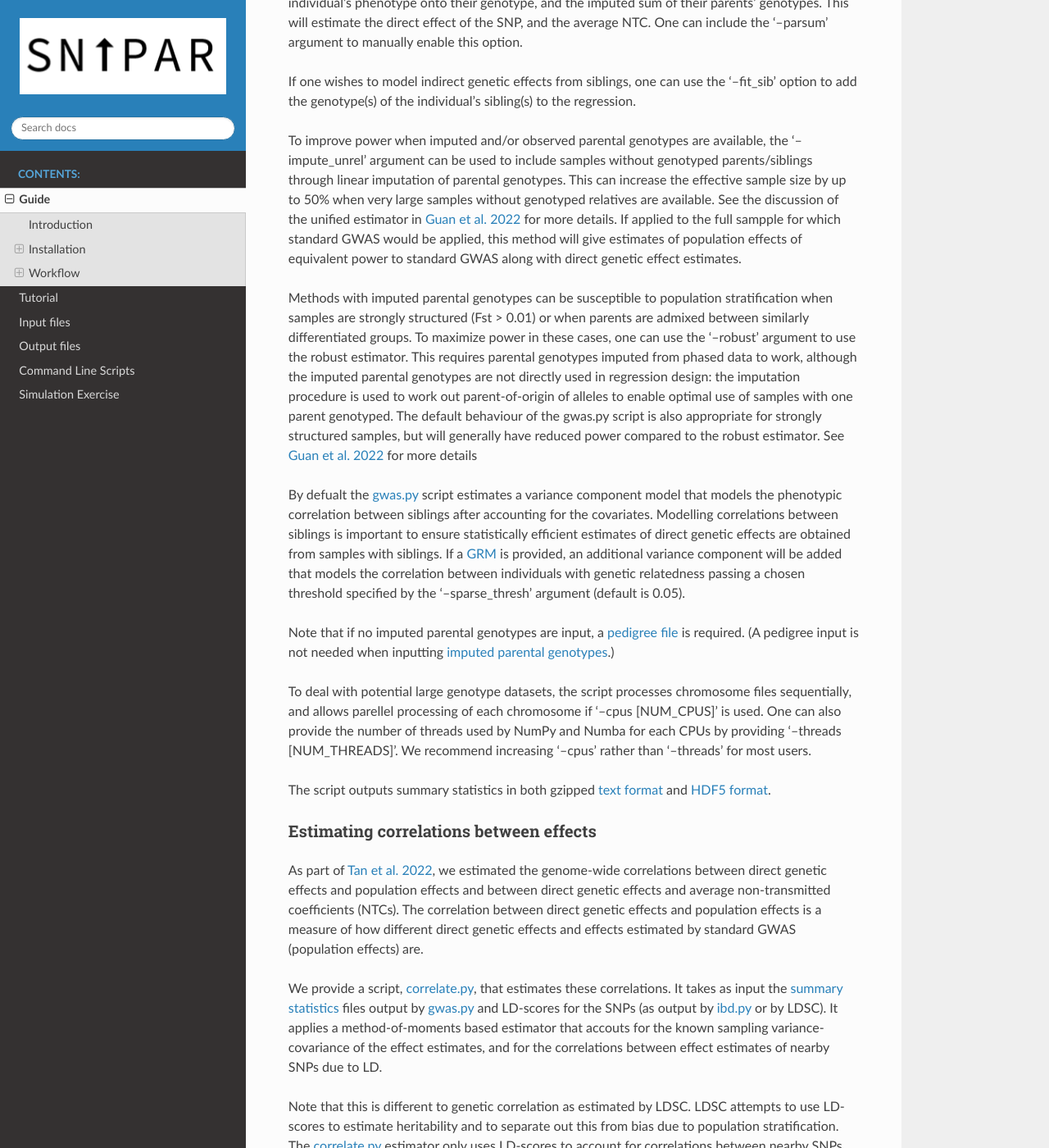
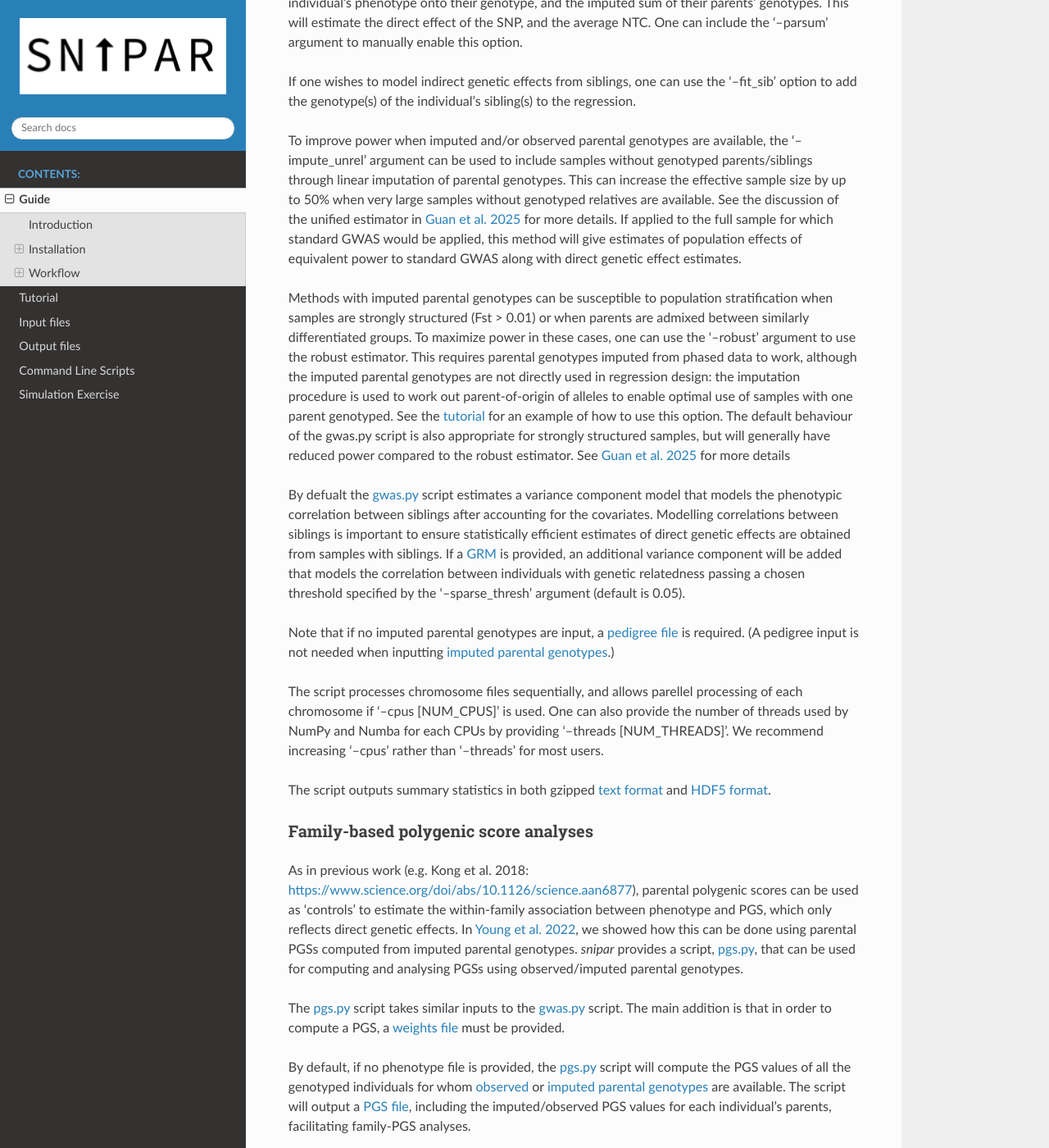
Before and after one commit to AlexTISYoung/snipar, a Sphinx documentation site: the page built from docs/guide.rst, in a window 1280 px wide and 1400 px high, scrolled down 6051 px. Shown: the whole window at 82% size. Built offline with Sphinx 7.4.7 and the Read the Docs theme 3.1.0, drawn with Linux system fonts in a browser that asks for light colours; some of the changed text lies outside the part shown.

Commit message:
improve documentation

```diff
--- a/docs/guide.rst
+++ b/docs/guide.rst
@@ -19,15 +19,15 @@
 A method for adjusting family-PGS analyses for assortative mating is described in `Young et al. 2023 <https://www.biorxiv.org/content/10.1101/2023.07.10.548458v1>`_.
 
 Additional family-GWAS estimators that maximize power by inclusion of samples without genotyped first-degree relatives
-and for samples with strong structure and/or admixutre (the robust estimator) are described in `Guan et al. 2022 <https://www.nature.com/articles/s41588-025-02118-0>`_.
-See the :ref:`tutorial <tutorial>` for an example of using the robust estimator, which requires imputation from phased data to be performed first.
+and for samples with strong structure and/or admixutre (the robust estimator) are described in `Guan et al. 2025 <https://www.nature.com/articles/s41588-025-02118-0>`_.
 This paper also describes the linear mixed model implemented in *snipar* for family-GWAS and PGS analyses: this
 models correlations between siblings and between other relatives using a sparse genetic relationship matrix, :ref:`GRM <GRM>`.
 
 Installation
 ------------
 
-*snipar* currently supports Python 3.7-3.9 on Linux, Windows, and Mac OSX. We recommend using Anaconda 3 (https://store.continuum.io/cshop/anaconda/).
+*snipar* currently supports Python 3.7-3.9 on Linux, Windows, and Mac OSX.
+We recommend installing using pip in an Anaconda environment as the most reliable way to install *snipar* and its dependencies.
 
 Installing Using pip
 ~~~~~~~~~~~~~~~~~~~~
@@ -82,11 +82,11 @@
 --------
 .. _workflow:
 
-A typical *snipar* workflow for performing family-based GWAS using imputed parental genotypes (see flowchart below) is:
+A typical *snipar* workflow for performing family-GWAS using imputed parental genotypes (see flowchart below) is:
 
 1. Inferring identity-by-descent (IBD) segments shared between siblings (:ref:`ibd.py <ibd.py>`)
 2. Imputing missing parental genotypes (:ref:`impute.py <impute.py>`)
-3. Estimating direct effects and non-transmitted coefficients (NTCs) of genome-wide SNPs (:ref:`gwas.py <gwas.py>`)
+3. Estimating direct genetic effects and non-transmitted coefficients (NTCs) of genome-wide SNPs (:ref:`gwas.py <gwas.py>`)
 
 .. figure:: snipar_flowchart.png
    :scale: 30 %
@@ -198,8 +198,8 @@
 ~~~~~~~~~~~~~~~~~~~~~~~~~~~~~~~~~~~~~~~~~~~~~
 
 Family-based GWAS is performed by the :ref:`gwas.py <gwas.py>` script.
-This script estimates direct genetic effects and (when using designs with observed/imputed parental genotypes) non-transmitted coefficients, and population effects of input genetic variants
-on the phenotype specified in the :ref:`phenotype file <phenotype>`. (If multiple phenotypes are present in the :ref:`phenotype file <phenotype>`,
+This script estimates direct genetic effects and (when using designs with observed/imputed parental genotypes) and non-transmitted coefficients of the input variants — the population effects, as estimated by standard GWAS.
+The phenotype specified in the :ref:`phenotype file <phenotype>`. (If multiple phenotypes are present in the :ref:`phenotype file <phenotype>`,
 the phenotype to analyse can be specified by its column name using the '--phen' argument and by its column index using the '--phen_index' argument, where '--phen_index 1' corresponds to the first phenotype.)
 
 If imputed parental genotypes are not provided, the default behaviour of the :ref:`gwas.py <gwas.py>` is to perform a meta-analysis of samples with genotyped siblings but without both parents genotyped —
@@ -223,8 +223,8 @@
 To improve power when imputed and/or observed parental genotypes are available, the '--impute_unrel' argument can be used to
 include samples without genotyped parents/siblings through linear imputation of parental genotypes.
 This can increase the effective sample size by up to 50% when very large samples without genotyped relatives are available.
-See the discussion of the unified estimator in `Guan et al. 2022 <https://www.nature.com/articles/s41588-025-02118-0>`_ for more details.
-If applied to the full sampple for which standard GWAS would be applied, this method will give estimates of population effects
+See the discussion of the unified estimator in `Guan et al. 2025 <https://www.nature.com/articles/s41588-025-02118-0>`_ for more details.
+If applied to the full sample for which standard GWAS would be applied, this method will give estimates of population effects
 of equivalent power to standard GWAS along with direct genetic effect estimates.
 
 Methods with imputed parental genotypes can be susceptible to population stratification when samples are strongly structured (Fst > 0.01)
@@ -232,9 +232,9 @@
 To maximize power in these cases, one can use the '--robust' argument to use the robust estimator.
 This requires parental genotypes imputed from phased data to work, although the imputed parental genotypes are not
 directly used in regression design: the imputation procedure is used to work out parent-of-origin of alleles
-to enable optimal use of samples with one parent genotyped.
+to enable optimal use of samples with one parent genotyped. See the :ref:`tutorial <tutorial>` for an example of how to use this option.
 The default behaviour of the gwas.py script is also appropriate for strongly structured samples, but will
-generally have reduced power compared to the robust estimator. See `Guan et al. 2022 <https://www.nature.com/articles/s41588-025-02118-0>`_ for more details
+generally have reduced power compared to the robust estimator. See `Guan et al. 2025 <https://www.nature.com/articles/s41588-025-02118-0>`_ for more details
 
 By defualt the :ref:`gwas.py <gwas.py>` script estimates a variance component model that models the phenotypic correlation
 between siblings after accounting for the covariates. Modelling correlations between siblings is important to ensure statistically efficient
@@ -245,33 +245,12 @@
 Note that if no imputed parental genotypes are input, a :ref:`pedigree file <pedigree>` is required.
 (A pedigree input is not needed when inputting :ref:`imputed parental genotypes <imputed_file>`.)
 
-To deal with potential large genotype datasets, the script processes chromosome files sequentially, and allows parellel processing of each chromosome if '--cpus [NUM_CPUS]'
+The script processes chromosome files sequentially, and allows parellel processing of each chromosome if '--cpus [NUM_CPUS]'
 is used. One can also provide the number of threads used by NumPy and Numba for each CPUs by providing '--threads [NUM_THREADS]'. We recommend increasing '--cpus' rather than '--threads'
 for most users.
 
 The script outputs summary statistics in both gzipped :ref:`text format <sumstats_text>` and
 :ref:`HDF5 format <sumstats_hdf5>`.
-
-Estimating correlations between effects
-~~~~~~~~~~~~~~~~~~~~~~~~~~~~~~~~~~~~~~~
-
-As part of `Tan et al. 2022 <https://doi.org/10.1101/2024.10.01.24314703>`_, we estimated the genome-wide correlations between direct genetic effects and population effects
-and between direct genetic effects and average non-transmitted coefficients (NTCs). The correlation between direct genetic effects and population effects
-is a measure of how different direct genetic effects and effects estimated by standard GWAS (population effects) are.
-
-We provide a script, :ref:`correlate.py <correlate.py>`, that estimates these correlations.
-It takes as input the :ref:`summary statistics <sumstats_text>` files output by :ref:`gwas.py <gwas.py>`
-and LD-scores for the SNPs (as output by :ref:`ibd.py <ibd.py>` or by LDSC).
-It applies a method-of-moments based estimator that
-accouts for the known sampling variance-covariance of the effect estimates, and for the correlations
-between effect estimates of nearby SNPs due to LD.
-
-Note that this is different to genetic correlation as estimated by LDSC. LDSC attempts to use LD-scores to estimate
-heritability and to separate out this from bias due to population stratification. The :ref:`correlate.py <correlate.py>` estimator only uses
-LD-scores to account for correlations between nearby SNPs, not to separate out population stratification.
-This is because we are (potentially) interested in the contribution of population stratification to population effects,
-and whether population stratification makes population effects different from direct effects. The approach used by LDSC
-would remove some of the contribution of population stratification to differences between direct and population effects.
 
 Family-based polygenic score analyses
 ~~~~~~~~~~~~~~~~~~~~~~~~~~~~~~~~~~~~~
@@ -290,7 +269,7 @@
 for whom :ref:`observed <observed genotypes>` or :ref:`imputed parental genotypes <imputed_file>` are available.
 The script will output a :ref:`PGS file <pgs_file>`,
 including the imputed/observed PGS values for each individual's parents,
-facilitating family-based polygenic score analyses.
+facilitating family-PGS analyses.
 
 If the '--fit_sib' argument is provided, the :ref:`PGS file <pgs_file>`
 will include a column corresponding to the average PGS value of the individual's sibling(s).
@@ -302,10 +281,31 @@
 
 The direct effect and NTCs of the PGS are estimated as fixed effects in a linear mixed model that includes
 a random effect that models (residual) phenotypic correlations between siblings.
-By providing a :ref:'GRM <GRM>', correlations between other relatives can also be modelled. The population effect is estimated
-from a separate linear mixed regression model that includes only the proband PGS as a fixed effect.
+By providing a :ref:`GRM <GRM>`, correlations between other relatives can also be modelled. The population effect is estimated
+from a separate regression model that includes only the proband PGS (no control for parental PGS).
 The estimates and their standard errors are output to :ref:`file <pgs_effects>` along with a separate
 :ref:`file <pgs_vcov>` giving the sampling variance-covariance matrix of the direct effect and NTCs.
 
 See the :ref:`simulation exercise <simulation>` for an example of how to use the :ref:`pgs.py <pgs.py>` script.
 This also shows how the PGS script can be used to adjust the results of family-PGS analysis for the impact of assortative mating.
+
+Estimating correlations between effects
+~~~~~~~~~~~~~~~~~~~~~~~~~~~~~~~~~~~~~~~
+
+As part of `Tan et al. 2024 <https://doi.org/10.1101/2024.10.01.24314703>`_, we estimated the genome-wide correlations between direct genetic effects and population effects
+and between direct genetic effects and average non-transmitted coefficients (NTCs). The correlation between direct genetic effects and population effects
+is a measure of how different direct genetic effects and effects estimated by standard GWAS (population effects) are.
+
+We provide a script, :ref:`correlate.py <correlate.py>`, that estimates these correlations.
+It takes as input the :ref:`summary statistics <sumstats_text>` files output by :ref:`gwas.py <gwas.py>`
+and LD-scores for the SNPs (as output by :ref:`ibd.py <ibd.py>` or by LDSC).
+It applies a method-of-moments based estimator that
+accouts for the known sampling variance-covariance of the effect estimates, and for the correlations
+between effect estimates of nearby SNPs due to LD.
+
+Note that this is different to genetic correlation as estimated by LDSC. LDSC attempts to use LD-scores to estimate
+heritability and to separate out this from bias due to population stratification. The :ref:`correlate.py <correlate.py>` estimator only uses
+LD-scores to account for correlations between nearby SNPs, not to separate out population stratification.
+This is because we are (potentially) interested in the contribution of population stratification to population effects,
+and whether population stratification makes population effects different from direct effects. The approach used by LDSC
+would remove some of the contribution of population stratification to differences between direct and population effects.
```
Also changed, not shown: 1 other file.
